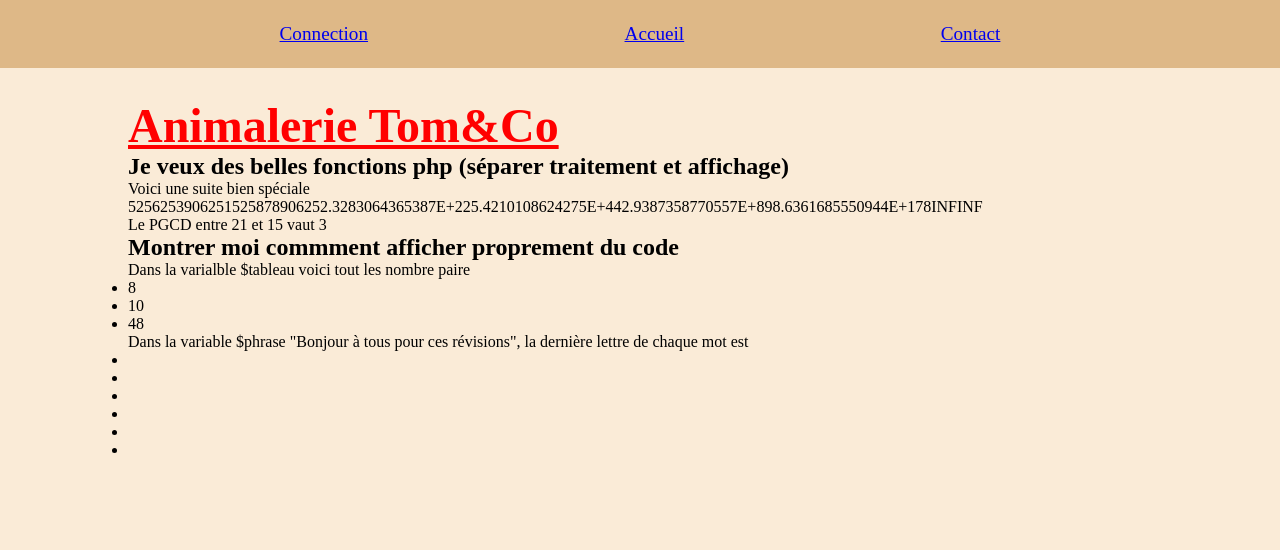
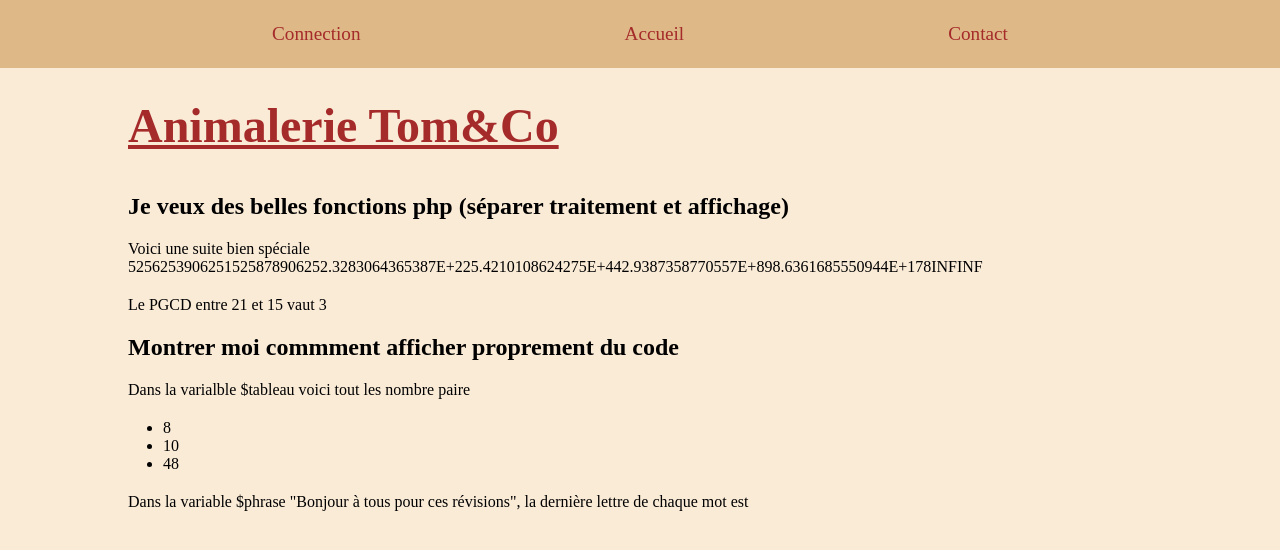
Before and after one commit to TomRij/Multi_Exercices_classe, a PHP site: page / in a window 1280 px wide. Shown: the top 550 px of the page. Run offline with PHP 8.4, Linux system fonts and the light colour scheme; data that the repository does not hold is empty.

Commit message:
Fin des révision UAA12

```diff
--- a/RevisionUAA12/CSS/index.css
+++ b/RevisionUAA12/CSS/index.css
@@ -17,35 +17,85 @@ body{
     font-size: 1.2em;
     background-color: burlywood;
 }
+a{
+    text-decoration: none;
+    color: brown;
+    padding: 15px;
+
+}
+a:hover {
+    background-color: antiquewhite;
+    box-shadow: -0.3em -0.1em .4em black, 0.3em 0.1em 0.5em lightgray;
+    }
 .Centre{
     width: 80%;
     margin: 0 auto;
 }
 h1{
-    color: red;
+    color: brown;
     font-size: 3em;
     text-decoration: underline;
     padding-top: 30px;
+    margin-bottom: 40px;
 }
 label{
     padding: .4em;
     font-size: 1.4em;
-    margin-right: -150px;
 }
 form{
     padding-top: 40px;
 }
 .form-principal {
 
-    display: flex;
     flex-direction: column;
 }
 input{
     width: 20%;
     height: 30px;
-    border-radius: 20px;
+    border-radius: 10px;
     margin-top: 10px;
 }
 legend{
     font-size: 2em;
+    color: brown;
+    padding: 10px;
+    background-color: burlywood;
+    border-radius: 10px 25px;
+    margin-left: 10px;
 }
+.espace{
+    margin-bottom: 20px;
+}
+ul{
+    padding-left: 35px;
+}
+.phrase{
+    margin-top: 20px;
+}
+.em-form{
+    font-size: 1.5em;
+}
+.checkbox{
+    margin-left: -116px;
+    height: 1em;
+}
+.checkbox-font{
+    font-size: 1em;
+}
+.form-left-espace{
+    margin-left: 13px;
+}
+input[type=submit]{
+    height: 40px;
+    width: 80px;
+    background-color: greenyellow;
+    margin-left: 20px;
+    box-shadow: 0.3em 0.3em 0.4em black;
+    border-color: gray;
+    border-style: dotted;
+}
+textarea{
+    width: 300px;
+    border-radius: 10px;
+    margin-bottom: -4px;
+}
--- a/RevisionUAA12/index.php
+++ b/RevisionUAA12/index.php
@@ -4,7 +4,7 @@
     <meta charset="UTF-8">
     <meta http-equiv="X-UA-Compatible" content="IE=edge">
     <meta name="viewport" content="width=device-width, initial-scale=1.0">
-    <title>Tom Rijckaert</title>
+    <title>accueil</title>
     <link rel="stylesheet" href="CSS/index.css">
 </head>
 <body>
@@ -17,7 +17,7 @@
     </div>
     <div class="Centre">
         <h1>Animalerie Tom&Co</h1>
-        <h2>Je veux des belles fonctions php (séparer traitement et affichage)</h2>
+        <h2 class="espace">Je veux des belles fonctions php (séparer traitement et affichage)</h2>
 
         <!--Traitement-->
         <?php
@@ -58,13 +58,13 @@
         ?>
 
         <!--Affichage-->
-        <p>Voici une suite bien spéciale <?= fonctionSpeciale(5,10) ?> </p>
+        <p class="espace">Voici une suite bien spéciale <?= fonctionSpeciale(5,10) ?> </p>
 
-        <p> Le PGCD entre 21 et 15 vaut <?= algorithmeEuclide2(21, 15) ?></p>
+        <p class="espace"> Le PGCD entre 21 et 15 vaut <?= algorithmeEuclide2(21, 15) ?></p>
 
-        <h2>Montrer moi commment afficher proprement du code</h2>
+        <h2 class="espace">Montrer moi commment afficher proprement du code</h2>
 
-        <p>Dans la varialble $tableau voici tout les nombre paire</p>
+        <p class="espace">Dans la varialble $tableau voici tout les nombre paire</p>
         <ul>
            <?php for($j = 0; $j < sizeof($tableau); $j++): ?>
                 <?php if($tableau[$j] % 2 == 0): ?>
@@ -73,15 +73,16 @@
             <?php endfor ?>
         </ul>
 
-        <p>Dans la variable $phrase "Bonjour à tous pour ces révisions", la dernière lettre de chaque mot est</p>
+        <p class="espace phrase">Dans la variable $phrase "Bonjour à tous pour ces révisions", la dernière lettre de chaque mot est</p>
+
+        <!--
         <ul>
-            <li></li>
-            <li></li>
-            <li></li>
-            <li></li>
-            <li></li>
-            <li></li>
+            <?php $longueur = strlen($phrase); ?>
+            <?php for($i = 0; $i < $longueur; $i++): ?>
+                <li><?php substr($phrase, -1, $longueur); ?></li>
+            <?php endfor ?>
         </ul>
+            -->
     </div>
 </body>
 </html>
```
Also changed, not shown: RevisionUAA12/connection.php (+16 -10 lines), RevisionUAA12/contact.php (+15 -9 lines).
